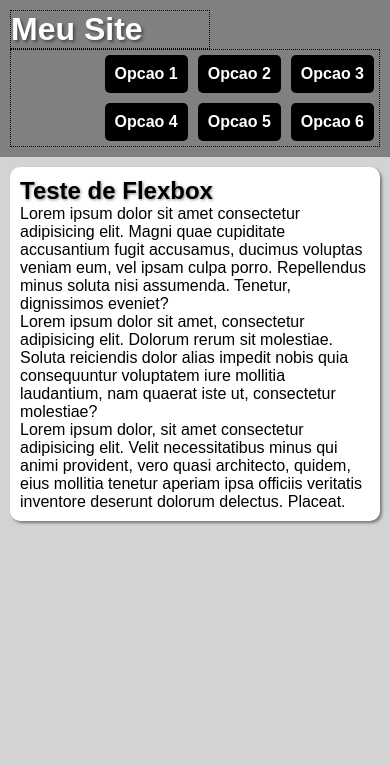
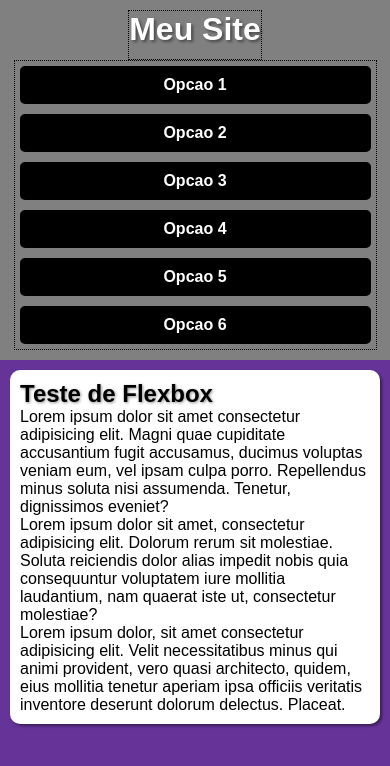
Before and after one commit to jonathassilvaa/Html-css, a plain HTML site: page Exercicios/ex027/Flex013-Menu Flexbox/index.html in a window 390 px wide. Drawn offline with Linux system fonts and the light colour scheme.

Commit message:
menu flexbox com media querry

```diff
--- /dev/null
+++ b/Exercicios/ex027/Flex013-Menu Flexbox/estilos/mobile.css
@@ -0,0 +1,17 @@
+@charset "UTF-8";
+
+body{
+    background-color: rebeccapurple;
+}
+
+header,header > nav{
+    flex-flow:column nowrap ;
+}
+
+header > h1{
+    flex-basis: 50px;
+}
+
+header > nav > a{
+    width: 90vw;
+}
--- a/Exercicios/ex027/Flex013-Menu Flexbox/index.html
+++ b/Exercicios/ex027/Flex013-Menu Flexbox/index.html
@@ -5,6 +5,7 @@
     <meta name="viewport" content="width=device-width, initial-scale=1.0">
     <title>Menu Flexbox</title>
     <link rel="stylesheet" href="estilos/style.css">
+    <link rel="stylesheet" href="estilos/mobile.css" media="screen and (max-width: 675px)">
 </head>
 <body>
     <header>
```
